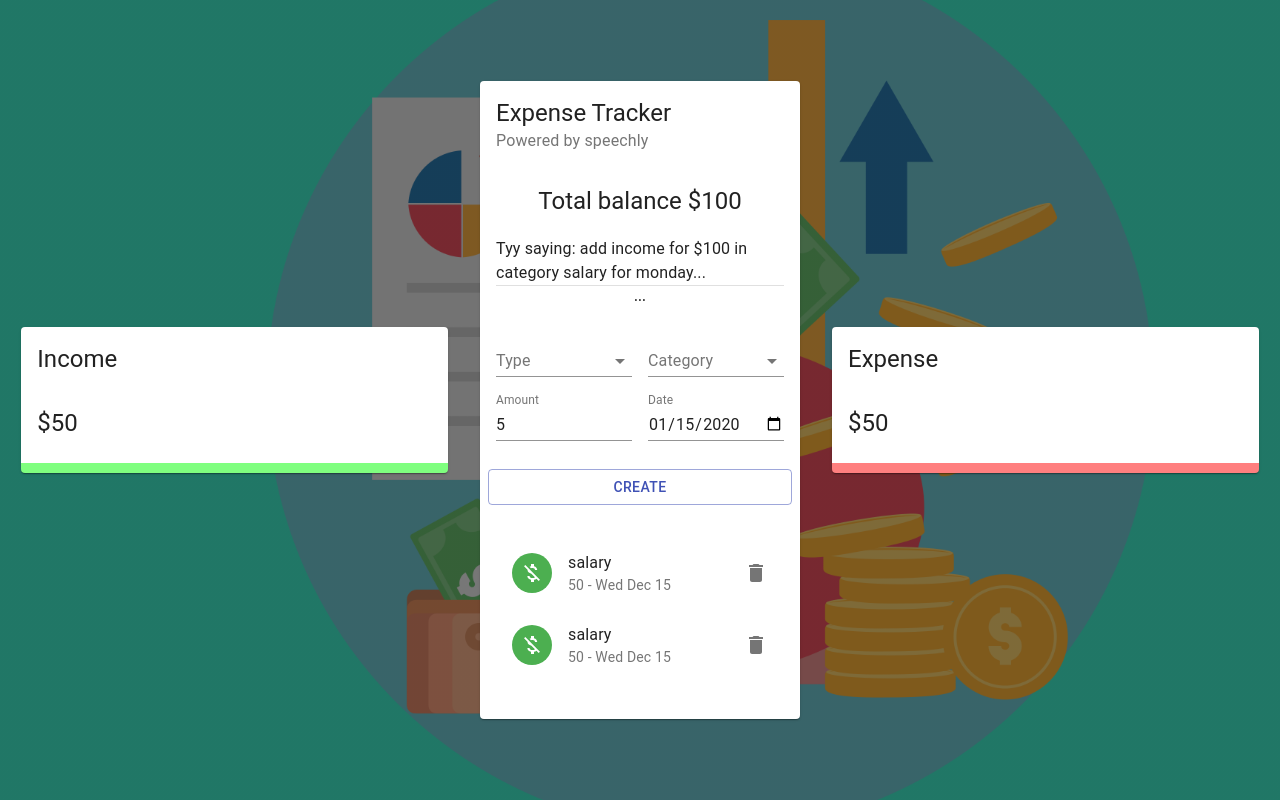
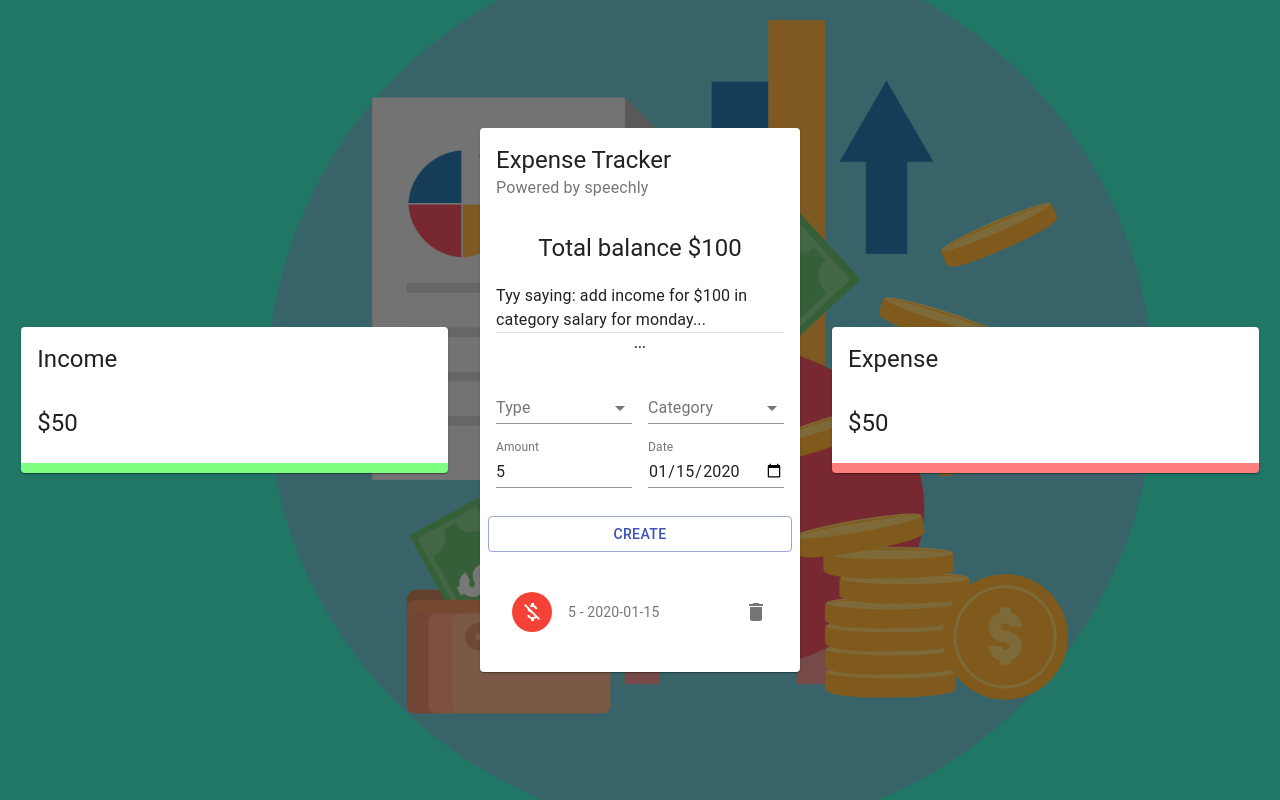
Before and after one commit to a-saran/Expense-tracker-with-voice-control, a React (Create React App) app: page / in a window 1280 px wide. Both pictures are taken after typing "5", "2020-01-15" into the empty fields and a click on the button "CREATE". Built offline with nearby package versions, Linux system fonts and the light colour scheme.

Commit message:
added add transaction and delete transaction actions and functionality

```diff
--- a/src/components/Main/Form/Form.jsx
+++ b/src/components/Main/Form/Form.jsx
@@ -9,8 +9,10 @@ import {
   MenuItem,
   Select
 } from "@material-ui/core";
+import { v4 as uuid } from "uuid";
 
 import useStyles from "./styles.js";
+import { useExpenseTracker } from "../../../context/context.js";
 
 const initialState = {
   amount: "",
@@ -22,6 +24,16 @@ const initialState = {
 const Form = () => {
   const classes = useStyles();
   const [formData, setFormData] = useState(initialState);
+  const { addTransaction } = useExpenseTracker();
+
+  const createTransaction = () => {
+    const transaction = {
+      ...formData,
+      amount: Number(formData.amount),
+      id: uuid()
+    };
+    addTransaction(transaction);
+  };
 
   const onHandleChange = ({ target: { name, value } }) => {
     setFormData({ ...formData, [name]: value });
@@ -83,6 +95,7 @@ const Form = () => {
         variant="outlined"
         color="primary"
         fullWidth
+        onClick={createTransaction}
       >
         Create
       </Button>
--- a/src/components/Main/List/List.jsx
+++ b/src/components/Main/List/List.jsx
@@ -12,33 +12,11 @@ import {
 import { Delete, MoneyOff } from "@material-ui/icons";
 
 import useStyles from "./styles";
+import { useExpenseTracker } from "../../../context/context";
 
 const List = () => {
   const classes = useStyles();
-
-  const transactions = [
-    {
-      id: 1,
-      type: "Income",
-      category: "salary",
-      amount: 50,
-      date: "Wed Dec 15"
-    },
-    {
-      id: 2,
-      type: "Income",
-      category: "salary",
-      amount: 50,
-      date: "Wed Dec 15"
-    },
-    {
-      id: 3,
-      type: "Expense",
-      category: "salary",
-      amount: 50,
-      date: "Wed Dec 15"
-    }
-  ];
+  const { transactions, deleteTransaction } = useExpenseTracker();
 
   return (
     <MUIList dense={false} className={classes.list}>
@@ -67,7 +45,11 @@ const List = () => {
               secondary={`${transaction.amount} - ${transaction.date}`}
             />
             <ListItemSecondaryAction>
-              <IconButton edge="end" aria-label="delete" onClick="">
+              <IconButton
+                edge="end"
+                aria-label="delete"
+                onClick={() => deleteTransaction(transaction.id)}
+              >
                 <Delete />
               </IconButton>
             </ListItemSecondaryAction>
--- a/src/context/context.js
+++ b/src/context/context.js
@@ -20,7 +20,8 @@ export const ExpenseTrackerProvider = ({ children }) => {
     <ExpenseTrackerContext.Provider
       value={{
         deleteTransaction,
-        addTransaction
+        addTransaction,
+        transactions
       }}
     >
       {children}
```
Also changed, not shown: 1 other file (tests, documents, lock files or other folders).
